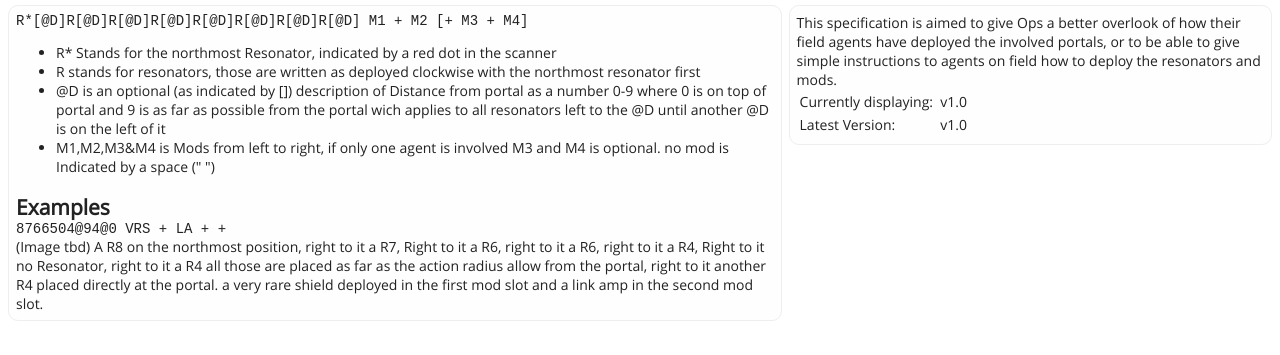
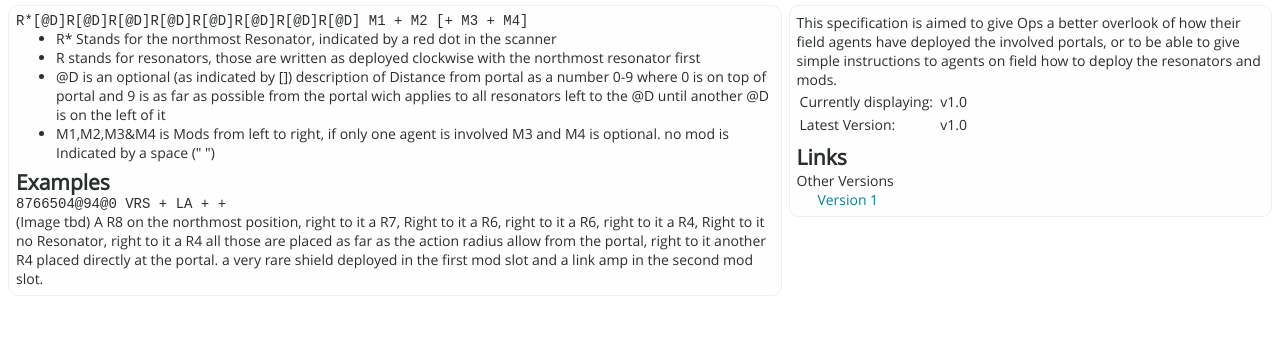
Before and after one commit to swantzter/isds, a plain HTML site: page index.html in a window 1280 px wide. Shown: the part 55-410 px from the top of the page. Drawn offline with Linux system fonts and the light colour scheme.

Commit message:
Adding links

```diff
--- a/index.html
+++ b/index.html
@@ -40,5 +40,14 @@
                     <td>Latest Version:</td>
                     <td>v1.0</td>
             </table>
+            <h2>Links</h2>
+            <ul class="ulno">
+              <li>
+                  Other Versions
+                  <ul class="ulno">
+                      <li><a href="#">Version 1</a></li>
+                  </ul>
+              </li>
+            </ul>
         </div>
     </div>
--- a/styles.css
+++ b/styles.css
@@ -1,3 +1,23 @@
+body {
+  background-color: #fff;
+  color: #292f2f;
+  font-family: 'Open Sans', sans-serif;
+}
+
+h2, h3{
+  margin-bottom: 0;
+  margin-top: .3em;
+}
+
+a {
+  text-decoration: none;
+  color: #008499;
+}
+
+a:hover {
+  color: #3baec4;
+}
+
 nav {
   position: fixed;
   z-index: 200;
@@ -13,11 +33,6 @@ nav {
   padding-left: .5em;
 }
 
-body {
-  background-color: #fff;
-  color: #222;
-  font-family: 'Open Sans', sans-serif;
-}
 
 .flex-container {
   display: flex;
@@ -58,8 +73,17 @@ td {
   padding-right: .3em;
 }
 
-h2 {
-  margin-bottom: 0;
+ul {
+  margin: 0;
+}
+
+.ulno {
+  list-style: none;
+  padding: 0;
+}
+
+.ulno li li {
+  padding-left: 1.5em;
 }
 
 @media all and (max-width: 800px) {
```
